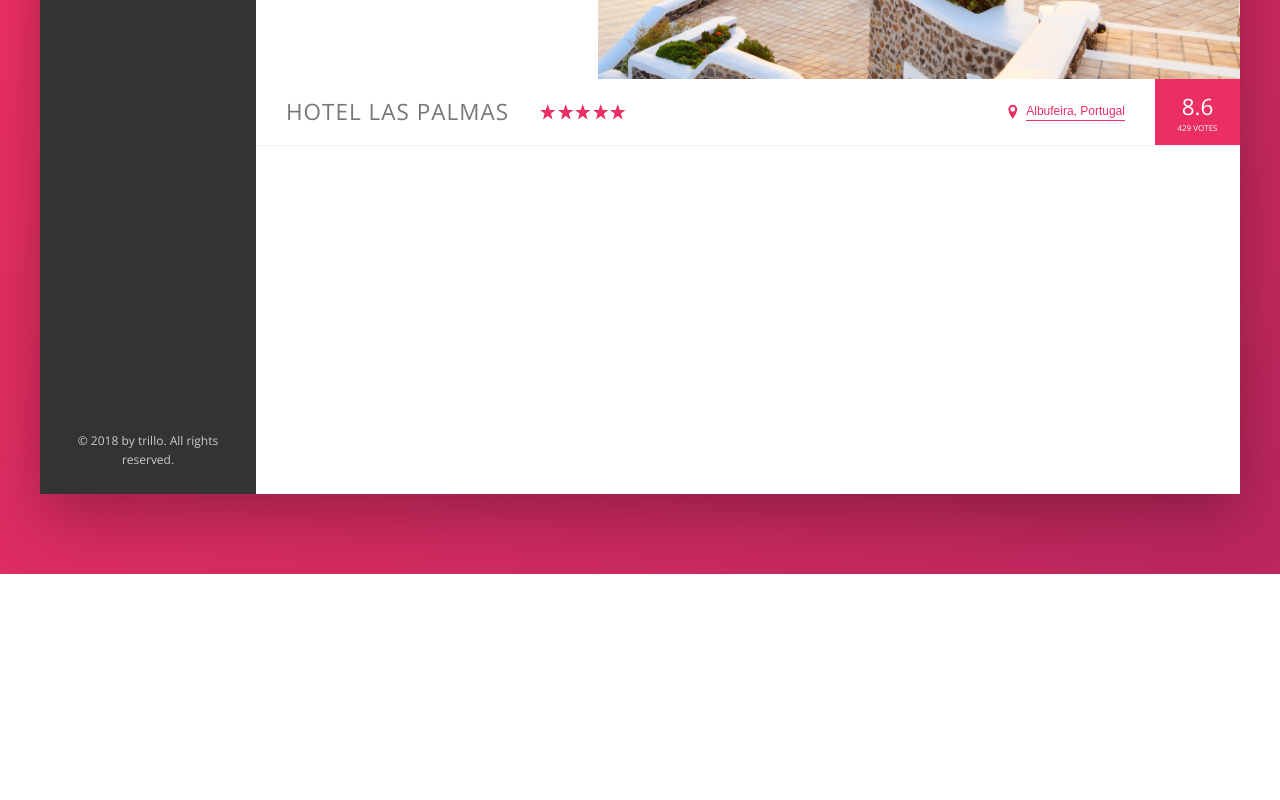
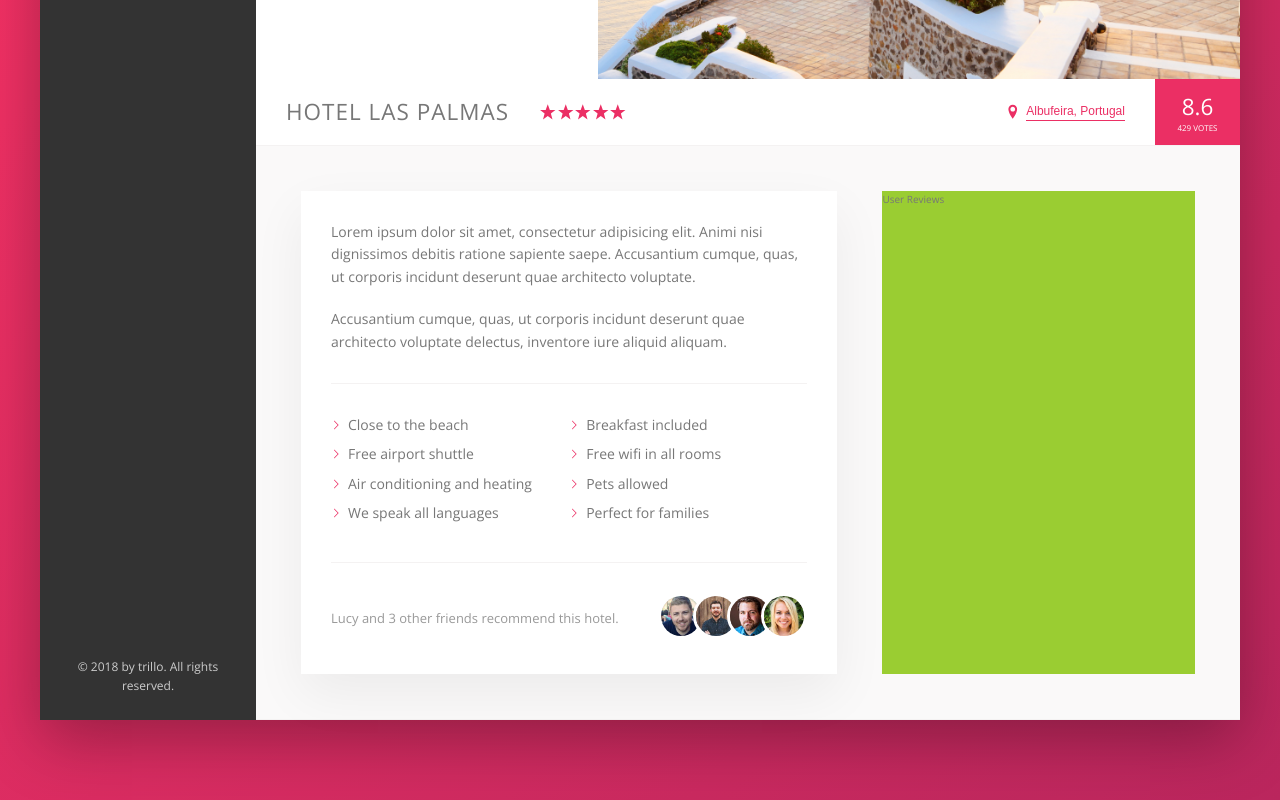
Before and after one commit to chrisrudge2002/sass-trillo, a website: page index.html in a window 1280 px wide. Shown: the part 456-1256 px from the top of the page. Before the commit the page ends 1030 px from the top, so only its background shows below. Drawn offline with nearby package versions, Linux system fonts and the light colour scheme.

Commit message:
Added hotel details section

```diff
--- a/index.html
+++ b/index.html
@@ -141,6 +141,48 @@
                         </div>
                     </div>
 
+                    <!-- Hotel Detail -->
+                    <div class="detail">
+                        <!-- Description -->
+                        <div class="description">
+                            <p class="paragraph">
+                                Lorem ipsum dolor sit amet, consectetur adipisicing elit. Animi nisi dignissimos debitis ratione sapiente saepe. Accusantium cumque, quas, ut corporis incidunt deserunt quae architecto voluptate.
+                            </p>
+                            <p class="paragraph">
+                                Accusantium cumque, quas, ut corporis incidunt deserunt quae architecto voluptate delectus, inventore iure aliquid aliquam.
+                            </p>
+
+                            <ul class="list">
+                                <li class="list__item">Close to the beach</li>
+                                <li class="list__item">Breakfast included</li>
+                                <li class="list__item">Free airport shuttle</li>
+                                <li class="list__item">Free wifi in all rooms</li>
+                                <li class="list__item">Air conditioning and heating</li>
+                                <li class="list__item">Pets allowed</li>
+                                <li class="list__item">We speak all languages</li>
+                                <li class="list__item">Perfect for families</li>
+                            </ul>
+
+                            <div class="recommend">
+                                <p class="recommend__count">
+                                    Lucy and 3 other friends recommend this hotel.
+                                </p>
+                                <div class="recommend__friends">
+                                    <img src="img/user-3.jpg" alt="Friend 1" class="recommend__photo">
+                                    <img src="img/user-4.jpg" alt="Friend 2" class="recommend__photo">
+                                    <img src="img/user-5.jpg" alt="Friend 3" class="recommend__photo">
+                                    <img src="img/user-6.jpg" alt="Friend 4" class="recommend__photo">
+                                </div>
+                            </div>
+                        </div>
+
+                        <!-- User Reviews -->
+                        <div class="user-reviews">
+                            User Reviews
+                        </div>
+                    </div>
+
+
                 </main>
             </div>
         </div>
--- a/sass/_components.scss
+++ b/sass/_components.scss
@@ -208,7 +208,7 @@
 
 .overview {
     align-items: center;
-    border-bottom: 1px solid var(--colour-grey-light-2);
+    border-bottom: var(--line);
     display: flex;
 
     &__heading {
@@ -305,3 +305,74 @@
         transform: scale(1);
     }
 }
+
+////////////////////////////////////////////////////////////
+// Paragraph
+
+.paragraph:not(:last-of-type) {
+    margin-bottom: 2rem;
+}
+
+
+////////////////////////////////////////////////////////////
+// List
+
+.list {
+    border-bottom: var(--line);
+    border-top: var(--line);
+    display: flex;
+    flex-wrap: wrap;
+    list-style: none;
+    margin: 3rem 0;
+    padding: 3rem 0;
+
+    &__item {
+        flex: 0 0 50%;
+        margin-bottom: .7rem;
+    }
+
+    &__item::before {
+        background-color: var(--colour-primary);
+        //background-image: url(../img/chevron-thin-right.svg);
+        //background-size: cover;
+        content: "";
+        display: inline-block;
+        height: 1rem;
+        margin-right: .7rem;
+        -webkit-mask-image: url(../img/chevron-thin-right.svg);
+        mask-image: url(../img/chevron-thin-right.svg);
+        -webkit-mask-size: cover;
+        mask-size: cover;
+        width: 1rem;
+    }
+}
+
+////////////////////////////////////////////////////////////
+// Recommend
+
+.recommend {
+    align-items: center;
+    color: var(--colour-grey-dark-3);
+    display: flex;
+    font-size: 1.3rem;
+
+    &__count {
+        margin-right: auto;
+    }
+
+    &__friends {
+
+    }
+
+    &__photo {
+        border: 3px solid var(--colour-white);
+        border-radius: 50%;
+        box-sizing: content-box;
+        height: 4rem;
+        width: 4rem;
+
+        &:not(:last-child) {
+            margin-right: -1.5rem;
+        }
+    }
+}
--- a/sass/_layout.scss
+++ b/sass/_layout.scss
@@ -10,7 +10,7 @@
 .header {
     align-items: center;
     background-color: var(--colour-white);
-    border-bottom: 1px solid var(--colour-grey-light-2);
+    border-bottom: var(--line);
     display: flex;
     font-size: 1.4rem;
     height: 7rem;
@@ -32,7 +32,25 @@
 .hotel-view {
     background-color: var(--colour-white);
     flex: 1;
+}
 
+.detail {
+    background-color: var(--colour-grey-light-1);
+    border-bottom: var(--line);
+    display: flex;
+    padding: 4.5rem;
+}
 
-    height: 80rem;
+.description {
+    background-color: var(--colour-white);
+    box-shadow: var(--shadow-light);
+    flex: 0 0 60%;
+    font-size: 1.4rem;
+    margin-right: 4.5rem;
+    padding: 3rem;
 }
+
+.user-reviews {
+    background-color: yellowgreen;
+    flex: 1;
+}
--- a/sass/_variables.scss
+++ b/sass/_variables.scss
@@ -18,4 +18,8 @@
 
     // Shadows
     --shadow-dark: 0 2rem 6rem rgba(0, 0, 0, .3);
+    --shadow-light: 0 2rem 5rem rgba(0, 0, 0, 0.06);
+
+    // Borders
+    --line: 1px solid var(--colour-grey-light-2);
 }
```
Also changed, not shown: css/style.min.css, img/SVG/aircraft-take-off.svg (deleted), img/SVG/bookmark.svg (deleted), img/SVG/chat.svg (deleted), img/SVG/chevron-thin-right.svg (deleted), img/SVG/home.svg (deleted), img/SVG/key.svg (deleted), img/SVG/location-pin.svg (deleted), img/SVG/magnifying-glass.svg (deleted), img/SVG/map.svg (deleted), img/SVG/star.svg (deleted).
